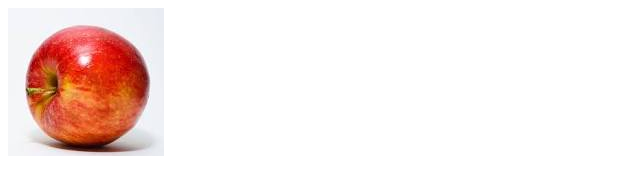
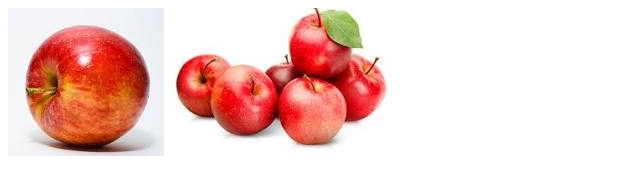
Before and after one commit to Ayushkumar0011/gituselearning, a plain HTML site: page index.html in a window 1280 px wide. Shown: the whole page, without its empty margins (0-640 px from the left). Drawn offline with Linux system fonts and the light colour scheme.

Commit message:
index.html updated

```diff
--- a/index.html
+++ b/index.html
@@ -7,5 +7,6 @@
 </head>
 <body>
     <img src="download.jpg" alt="apple">
+    <img src="download (1).jpg" alt="apples">
 </body>
 </html>
```
